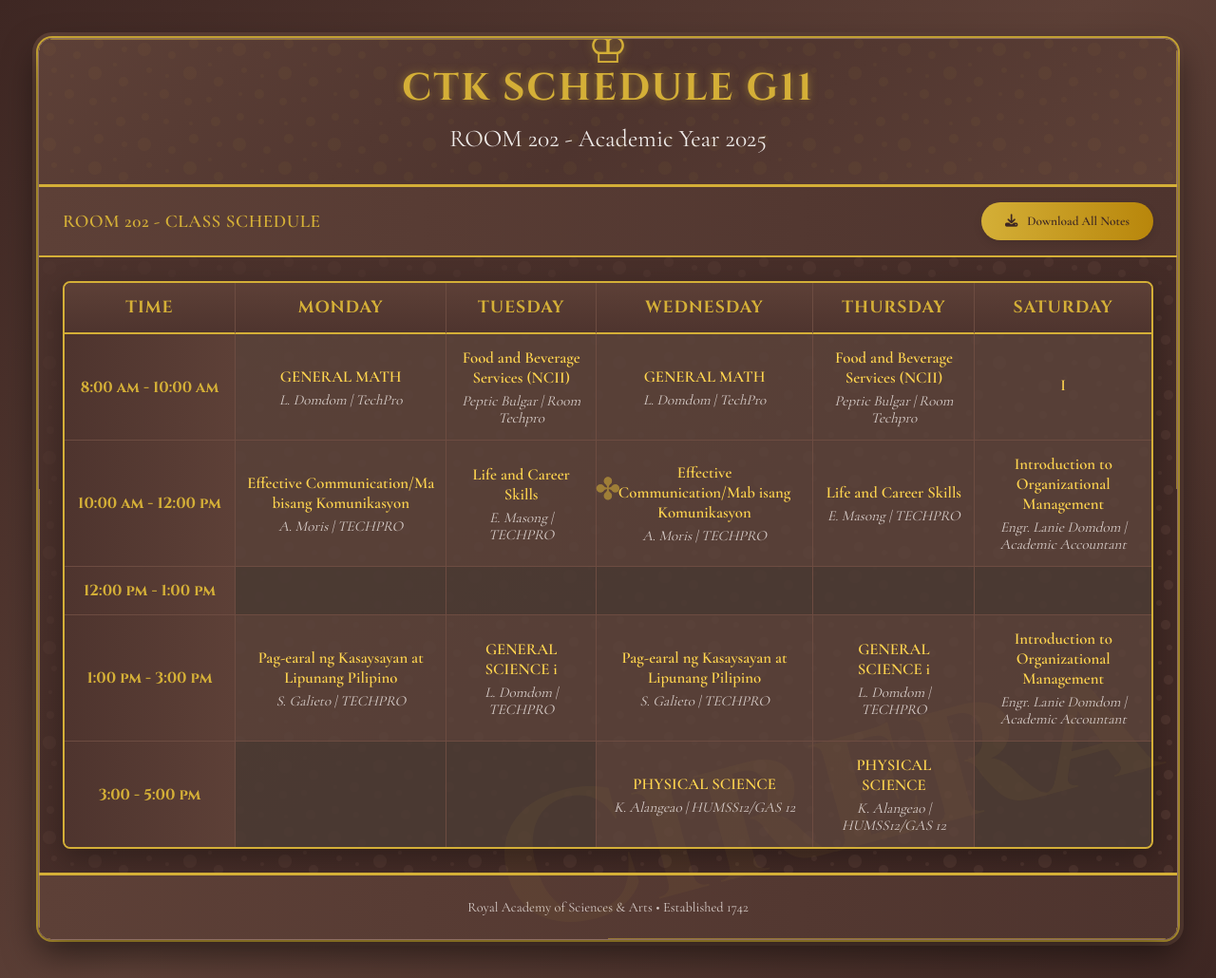
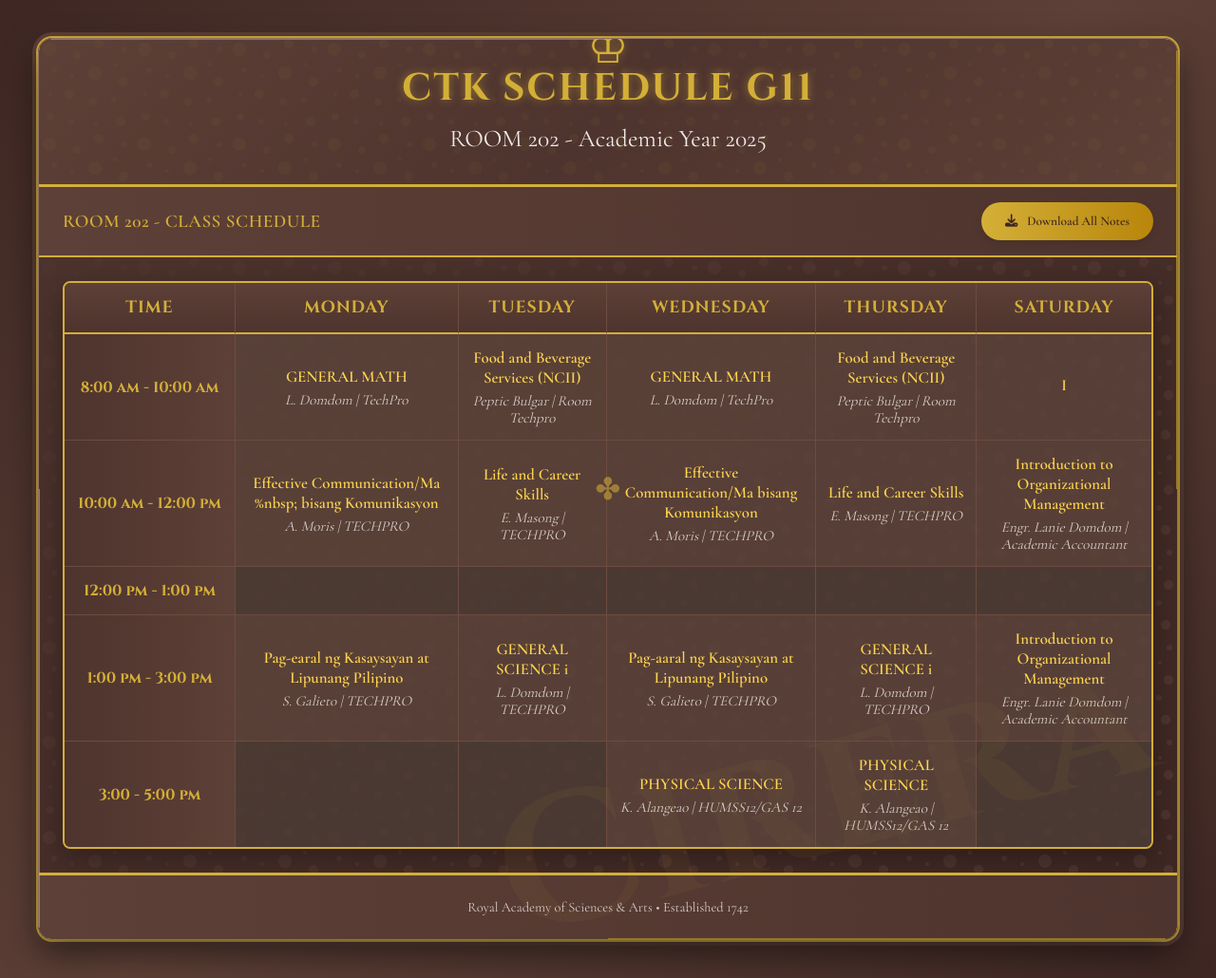
Before and after one commit to christevendev/gabrielisaacmorenosanluis.github.io, a plain HTML site: page index.html in a window 1280 px wide. Shown: the whole page at 95% size. Drawn offline with nearby package versions, Linux system fonts and the light colour scheme.

Commit message:
Update index.html
Signed-off-by: christevendev <saikoroomni@gmail.com>

```diff
--- a/index.html
+++ b/index.html
@@ -646,7 +646,7 @@
                     <tr>
                         <td class="time-slot">10:00 am - 12:00 pm</td>
                         <td class="subject-cell" data-day="Monday" data-time="10:00-12:00">
-                            <span class="subject-name">Effective Communication/Ma bisang Komunikasyon</span>
+                            <span class="subject-name">Effective Communication/Ma %nbsp; bisang Komunikasyon</span>
                             <span class="teacher-name">A. Moris | TECHPRO</span>
                         </td>
                         <td class="subject-cell" data-day="Tuesday" data-time="10:00-12:00">
@@ -654,7 +654,7 @@
                             <span class="teacher-name">E. Masong | TECHPRO</span>
                         </td>
                         <td class="subject-cell" data-day="Wednesday" data-time="10:00-12:00">
-                            <span class="subject-name">Effective Communication/Mab isang Komunikasyon</span>
+                            <span class="subject-name">Effective Communication/Ma bisang Komunikasyon</span>
                             <span class="teacher-name">A. Moris | TECHPRO</span>
                         </td>
                         <td class="subject-cell" data-day="Thursday" data-time="10:00-12:00">
@@ -685,7 +685,7 @@
                             <span class="teacher-name">L. Domdom | TECHPRO</span>
                         </td>
                         <td class="subject-cell" data-day="Wednesday" data-time="1:00-3:00">
-                            <span class="subject-name">Pag-earal ng Kasaysayan at Lipunang Pilipino</span>
+                            <span class="subject-name">Pag-aaral ng Kasaysayan at Lipunang Pilipino</span>
                             <span class="teacher-name">S. Galieto | TECHPRO</span>
                         </td>
                         <td class="subject-cell" data-day="Thursday" data-time="1:00-3:00">
```
